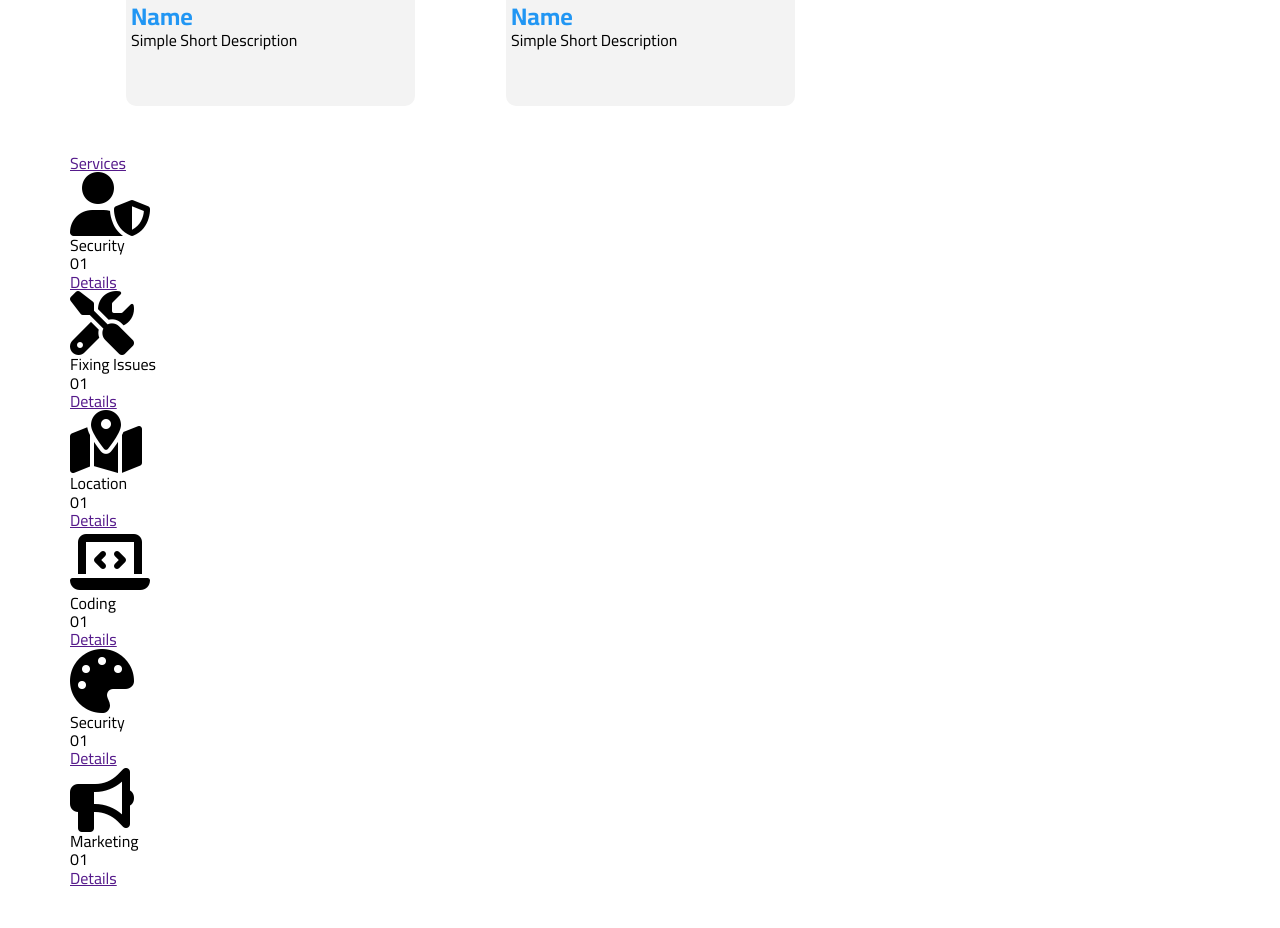
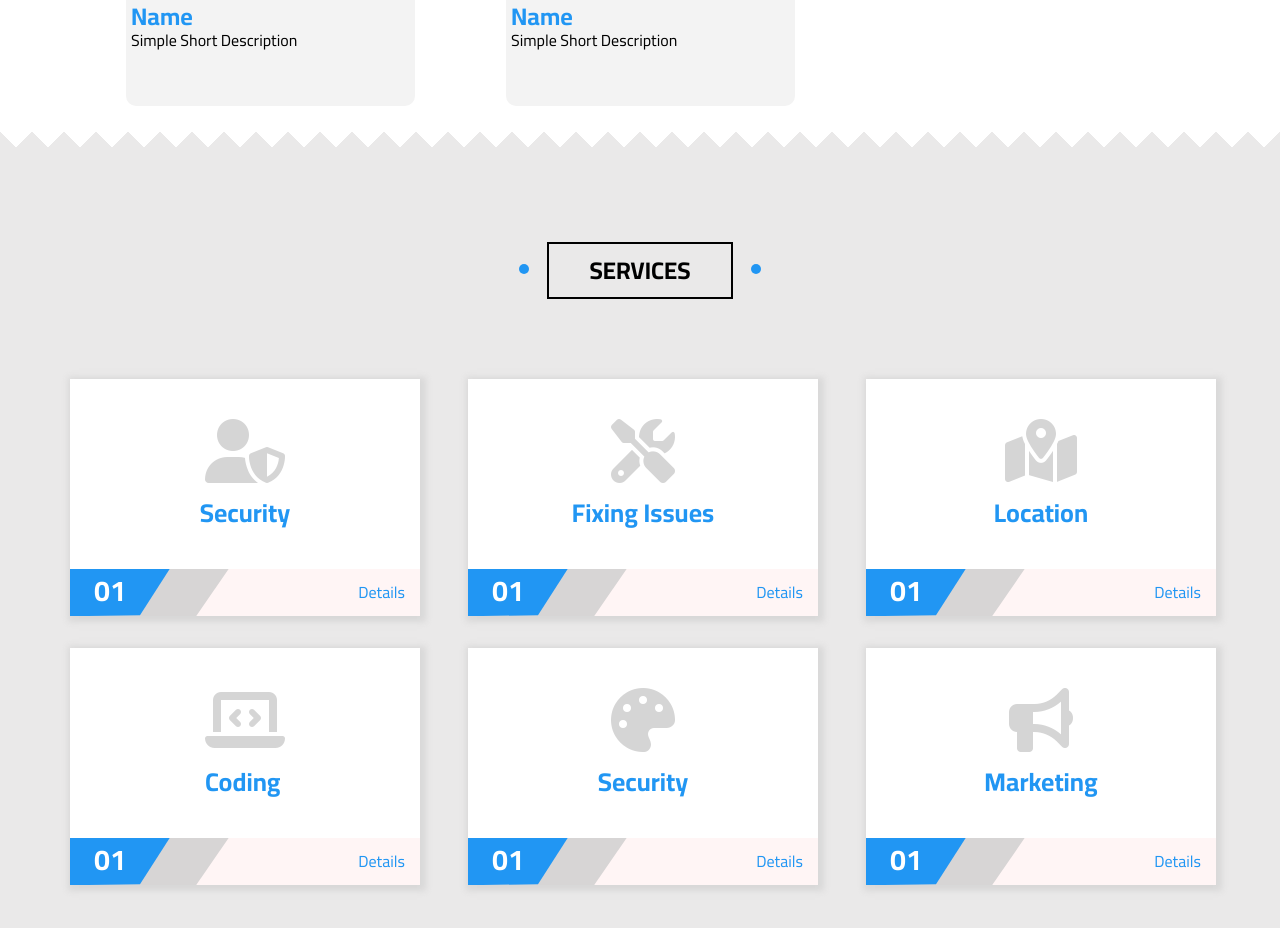
Before and after one commit to haniissa/review-HTML-css-js-al-zero, a website: page project/MyWorkDesign3/index.html in a window 1280 px wide. Shown: the part 6048-6976 px from the top of the page. Before the commit the page ends 6941 px from the top, so only its background shows below. Drawn offline with Linux system fonts and the light colour scheme.

Commit message:
finsh services

```diff
--- a/project/MyWorkDesign3/css/style.css
+++ b/project/MyWorkDesign3/css/style.css
@@ -356,7 +356,8 @@ section.cards .container .button,
 section.gallery .container .button,
 section.features .container .button,
 section.testimonials .container .button,
-section.team .container .button {
+section.team .container .button,
+section.services .container .button {
   margin: 40px auto;
   border: 2px solid black;
   text-align: center;
@@ -372,7 +373,8 @@ section.cards .container .button::before,
 section.gallery .container .button::before,
 section.features .container .button::before,
 section.testimonials .container .button::before,
-section.team .container .button::before {
+section.team .container .button::before,
+section.services .container .button::before {
   content: '';
   position: absolute;
   width: 10px;
@@ -387,7 +389,8 @@ section.cards .container .button::after,
 section.gallery .container .button::after,
 section.features .container .button::after,
 section.testimonials .container .button::after,
-section.team .container .button::after {
+section.team .container .button::after,
+section.services .container .button::after {
   content: '';
   position: absolute;
   width: 10px;
@@ -401,7 +404,8 @@ section.cards .container .button a,
 section.gallery .container .button a,
 section.features .container .button a,
 section.testimonials .container .button a,
-section.team .container .button a {
+section.team .container .button a,
+section.services .container .button a {
   color: black;
   text-decoration: none;
   font-size: x-large;
@@ -520,35 +524,19 @@ section.cards .container .cards .card .more i {
 }
 /* End cards */
 /* Start Gallery */
-.gallery {
+.gallery,
+.services {
   background-color: var(--back-section);
   position: relative;
 }
-.gallery::before {
+.gallery::before,
+.services::before {
   content: '';
   height: 100%;
   width: 100%;
   background-color: inherit;
   position: absolute;
-  /* background: linear-gradient(
-      -45deg,
-      #d3d5d5 16px,
-      red 16px,
-      #e7e7ea 16px,
-      transparent 0
-    ),
-    linear-gradient(45deg, #29373e 16px, transparent 0);
-  background-position-x: 0%, 0%;
-  background-position-y: 0%, 0%;
-  background-repeat: repeat, repeat;
-  background-size: auto, auto;
-  background-position-x: 0%, 0%;
-  background-position-y: 0%, 0%;
-  background-repeat: repeat, repeat;
-  background-size: auto, auto;
-  background-position: right top;
-  background-repeat: repeat-x;
-  background-size: 22px 32px; */
+
   background: linear-gradient(
       -45deg,
       var(--back-section) 16px,
@@ -556,22 +544,9 @@ section.cards .container .cards .card .more i {
       transparent 0
     ),
     linear-gradient(45deg, var(--back-section) 16px, transparent 0);
-  background-position-x: 0%, 0%;
-  background-position-y: 0%, 0%;
-  background-repeat: repeat, repeat;
-  background-size: auto, auto;
-  background-position-x: 0%, 0%;
-  background-position-y: 0%, 0%;
-  background-repeat: repeat, repeat;
-  background-size: auto, auto;
-  background-position-x: 0%, 0%;
-  background-position-y: 0%, 0%;
-  background-repeat: repeat, repeat;
-  background-size: auto, auto;
   background-position: right top;
   background-repeat: repeat-x;
   background-size: 32px 32px;
-
   top: -32px;
 }
 
@@ -632,7 +607,7 @@ section.features .container .featuresBox .feature .info .button {
   width: 320px;
 }
 /* End Gallery */
-/* Features */
+/* Start Features */
 .features {
 }
 .features .container {
@@ -787,7 +762,7 @@ section.features .container .featuresBox .feature .info .button {
 }
 .features .container .featuresBox .feature:nth-child(3) .info button {
 }
-/* Features */
+/* end Features */
 /* Start Testimonials  */
 .testimonials {
   background-color: var(--back-section);
@@ -1010,3 +985,116 @@ section.features .container .featuresBox .feature .info .button {
 }
 
 /* End TeamMembers */
+/* Start Services */
+.services {
+  /* height: 100vh; */
+  padding: 3rem 0 5rem;
+}
+.services .container {
+}
+.services .container .button {
+  margin-bottom: 5rem !important;
+}
+.services .container .button a {
+}
+.services .container .service {
+  display: grid;
+  grid-template-columns: repeat(3, minmax(350px, 1fr));
+  grid-gap: 2rem 3rem;
+}
+@media (max-width: 1199px) {
+  .services .container .service {
+    grid-template-columns: repeat(2, minmax(350px, 1fr));
+  }
+}
+@media (max-width: 992px) {
+  .services .container .service {
+    grid-template-columns: repeat(2, minmax(300px, 1fr));
+  }
+}
+@media (max-width: 659px) {
+  .services .container .service {
+    grid-template-columns: repeat(1, minmax(300px, 1fr));
+  }
+}
+.services .container .service .serv {
+  height: 237px;
+  background-color: var(--white);
+  display: flex;
+  flex-direction: column;
+  -webkit-box-shadow: 2px 2px 6px 4px rgba(206, 206, 206, 0.62);
+  box-shadow: 2px 2px 6px 4px rgba(206, 206, 206, 0.62);
+}
+.services .container .service .serv .font_image {
+  display: flex;
+  justify-content: center;
+  align-items: center;
+  flex: 2;
+}
+.services .container .service .serv .font_image .center {
+}
+.services .container .service .serv .font_image .center i {
+  color: #d5d5d5;
+  margin-bottom: 1rem;
+  display: flex;
+  justify-content: center;
+  align-items: center;
+}
+.services .container .service .serv .font_image .center p {
+  font-size: 1.6rem;
+  font-weight: bold;
+  color: var(--main-color);
+}
+.services .container .service .serv .serv_footer {
+  display: flex;
+  flex: 0.5;
+  justify-content: space-between;
+  align-items: center;
+  z-index: var(--z-index);
+  background-color: #fff5f5;
+}
+.services .container .service .serv .serv_footer .left {
+  position: relative;
+  width: 10rem;
+  height: 100%;
+}
+.services .container .service .serv .serv_footer .left::before {
+  content: '';
+  width: 100%;
+  height: 100%;
+  position: absolute;
+  top: 0;
+  left: 0;
+  background-color: #d7d5d5;
+  content: '';
+  clip-path: polygon(0px 0px, 99.68% -2.11%, 124px 106.33%, 0% 100%);
+}
+.services .container .service .serv .serv_footer .left::after {
+  content: '';
+  width: 63%;
+  height: 100%;
+  position: absolute;
+  top: 0px;
+  left: 0px;
+  background-color: var(--main-color);
+  clip-path: polygon(0px 0px, 99.68% -2.11%, 70px 97.89%, 0% 100%);
+  /* transform: skew(-8deg, 0);
+  transform-origin: bottom right; */
+}
+.services .container .service .serv .serv_footer .left p {
+  z-index: var(--z-index);
+  color: var(--white);
+  position: absolute;
+  transform: translate(75%, 15%);
+  font-size: 1.8rem;
+  font-weight: bold;
+}
+.services .container .service .serv .serv_footer .right {
+}
+.services .container .service .serv .serv_footer .right a {
+  padding: 0 15px 0;
+  text-decoration: none;
+  color: var(--main-color);
+}
+
+/* End Services */
```
